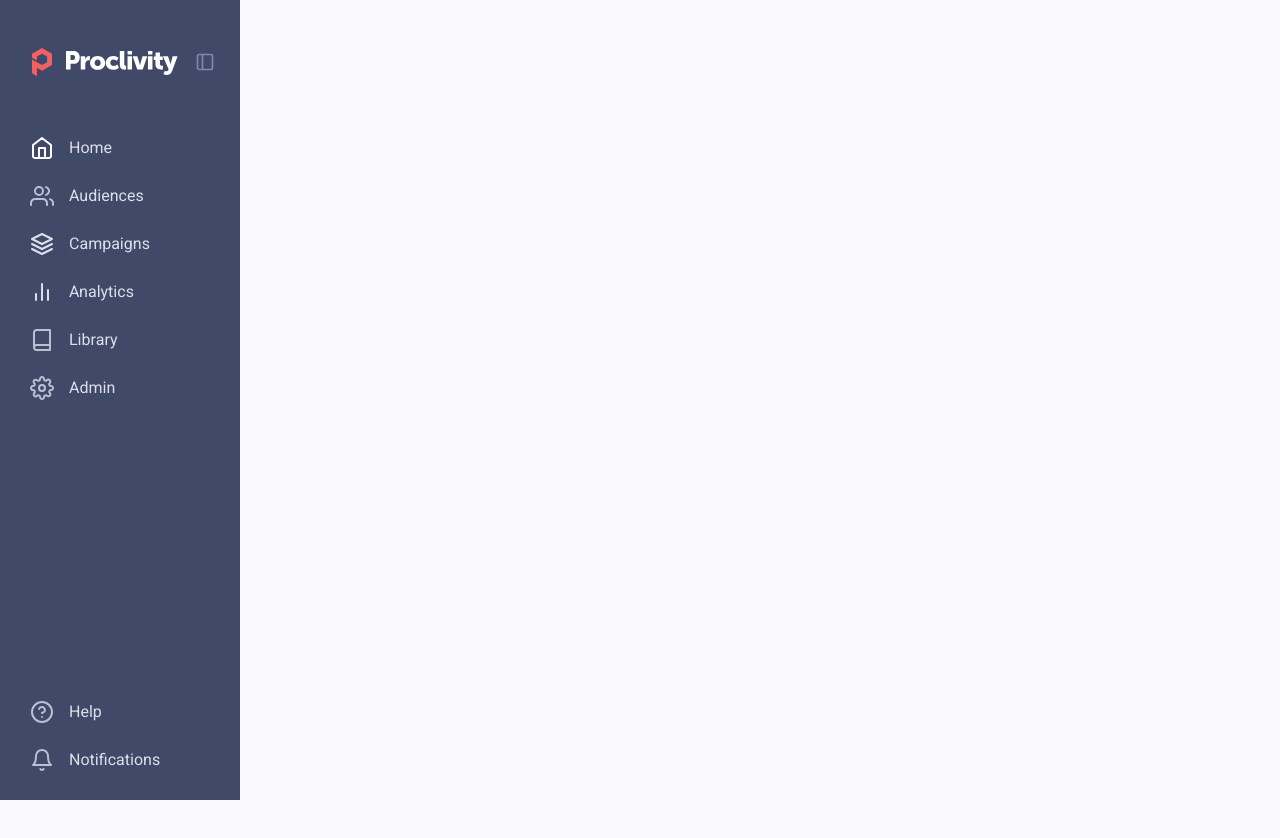
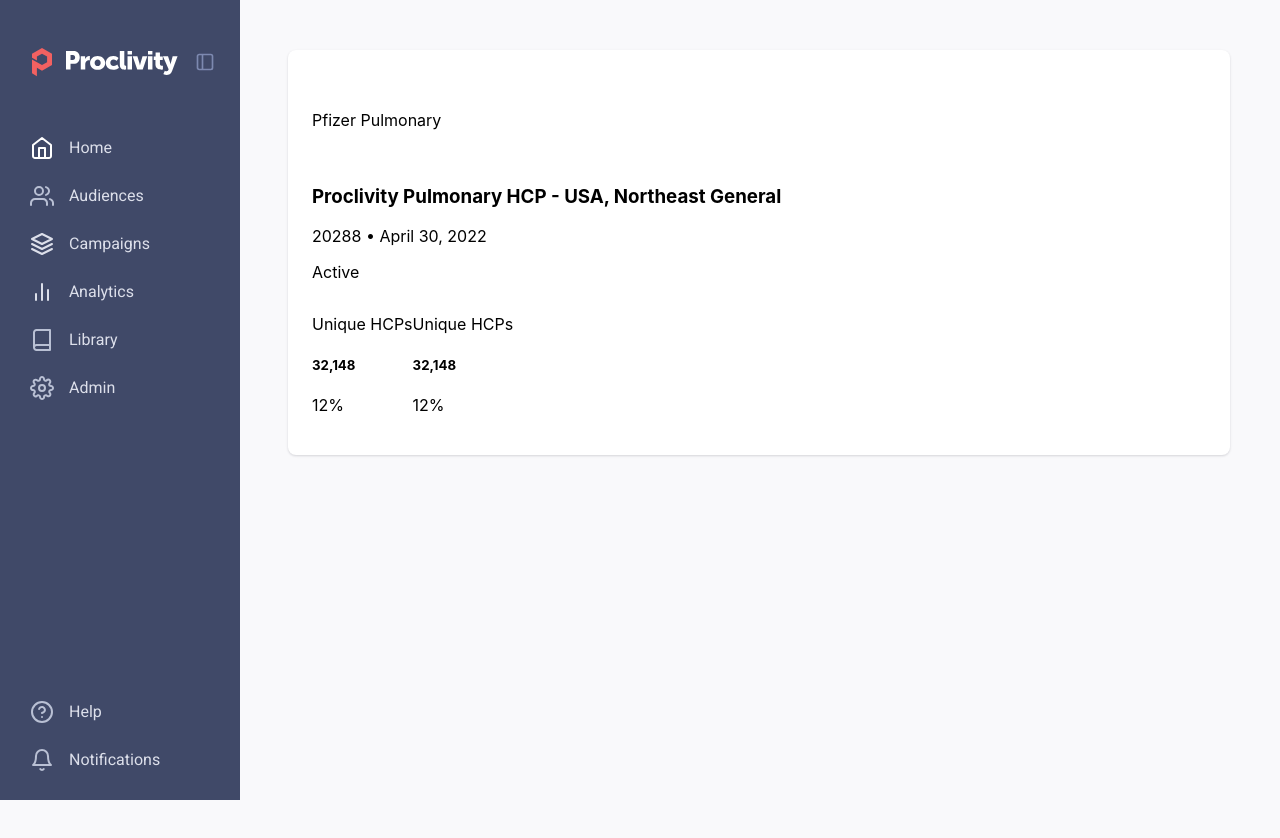
Before and after one commit to akshay-soni-systango/proclivity-non-endemic-platform-frontend, a React (Create React App) app: page / in a window 1280 px wide. Shown: the top 838 px of the page. Built offline with nearby package versions, Linux system fonts and the light colour scheme.

Commit message:
sidebar collapse with main component

```diff
--- a/src/components/Common/LayoutComponent/index.js
+++ b/src/components/Common/LayoutComponent/index.js
@@ -6,12 +6,13 @@ import './style.scss'
 
 const Layout = ({ children }) => {
 
+
     return (
-        <div  className="wrapper">
-                 <SidebarComponent/>
-            <div className="main-container">
-                <main>{children}</main>
-                {/* <div className='card-wrapper'>
+        <div  className='wrapper'>
+                 <SidebarComponent />
+            <div className='main-container'>
+                {/* <main>{children}</main> */}
+                <div className='card-wrapper'>
                     <div className='card-top'>
                         <img src='' alt='' />
                         <p>Pfizer Pulmonary</p>
@@ -32,7 +33,7 @@ const Layout = ({ children }) => {
                             <p>12%</p>
                         </div>
                     </div>
-                </div> */}
+                </div>
             </div>
 
         </div>
--- a/src/components/Common/LayoutComponent/style.scss
+++ b/src/components/Common/LayoutComponent/style.scss
@@ -8,13 +8,17 @@
     overflow: hidden;
     min-height: calc(100vh - 3.98rem);
     background-color: $bg-light;
-
     .main-container {
         position: relative;
         transition: all .3s ease;
         min-height: 100vh;
         margin-left: 80px;
         padding: 50px;
+        transition: all 0.5s ease 0s;
+    }
+
+    .app-sidebar:hover +   .main-container {
+        padding-left: 208px;
     }
 }
 .card-wrapper {
```
